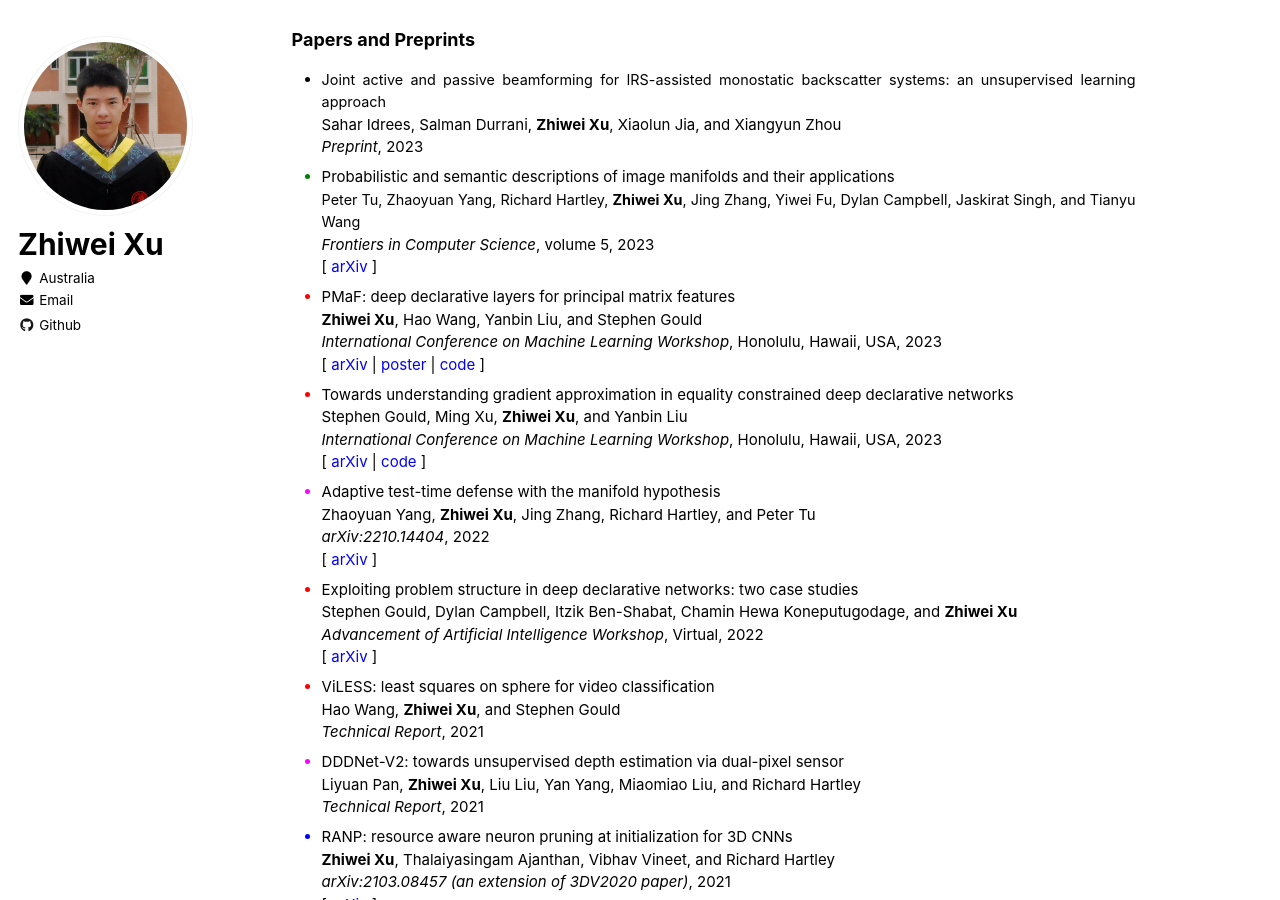
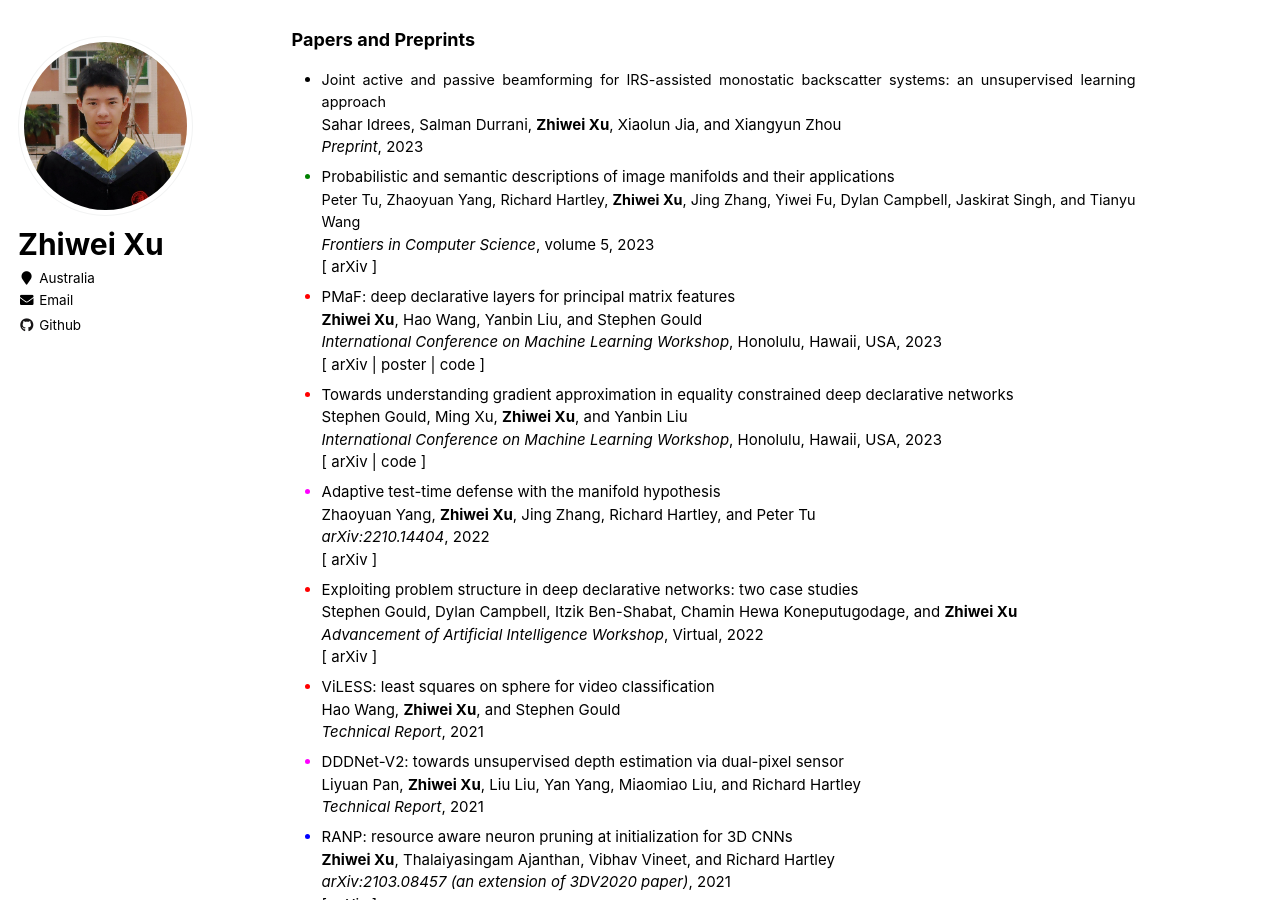
Before and after one commit to zwxu064/zwxu064.github.io, a Jekyll site: the page built from _pages/about.html, in a window 1280 px wide and 900 px high, scrolled down 988 px. Built offline with Jekyll 4.4.1, drawn with Linux system fonts in a browser that asks for light colours.

Commit message:
Update about.html

```diff
--- a/_pages/about.html
+++ b/_pages/about.html
@@ -65,34 +65,34 @@ redirect_from:
       <div><span style="color:black;font-size:0.96em">Peter Tu, Zhaoyuan Yang, Richard Hartley, <strong>Zhiwei Xu</strong>, Jing Zhang, Yiwei Fu,
 	  Dylan Campbell, Jaskirat Singh, and Tianyu Wang</span></div>
       <div><span style="color:black"><i>Frontiers in Computer Science</i>, volume 5, 2023</span></div>
-      <div><span style="color:black">[ <a href="https://arxiv.org/abs/2307.02881" target="_blank">arXiv</a> ]</span></div>
+      <div><span style="color:black">[ <a style="color: inherit;"  href="https://arxiv.org/abs/2307.02881" target="_blank">arXiv</a> ]</span></div>
   </li>
 
   <li style="color:red"><div><span style="color:black">PMaF: deep declarative layers for principal matrix features</span></div>
       <div><span style="color:black;font-size:1em"><strong>Zhiwei Xu</strong>, Hao Wang, Yanbin Liu, and Stephen Gould</span></div>
       <div><span style="color:black"><i>International Conference on Machine Learning Workshop</i>, Honolulu, Hawaii, USA, 2023</span></div>
-      <div><span style="color:black">[ <a href="https://arxiv.org/abs/2306.14759" target="_blank">arXiv</a>
-        | <a href="../files/PMaF_poster.pdf" target="_blank">poster</a>
-	| <a href="https://github.com/anucvml/ddn/tree/master/apps/PMaF" target="_blank">code</a> ]</span></div>
+      <div><span style="color:black">[ <a style="color: inherit;" href="https://arxiv.org/abs/2306.14759" target="_blank">arXiv</a>
+        | <a style="color: inherit;" href="../files/PMaF_poster.pdf" target="_blank">poster</a>
+	| <a style="color: inherit;" href="https://github.com/anucvml/ddn/tree/master/apps/PMaF" target="_blank">code</a> ]</span></div>
   </li>
 
   <li style="color:red"><div><span style="color:black">Towards understanding gradient approximation in equality constrained deep declarative networks</span></div>
       <div><span style="color:black;font-size:1em">Stephen Gould, Ming Xu, <strong>Zhiwei Xu</strong>, and Yanbin Liu</span></div>
       <div><span style="color:black"><i>International Conference on Machine Learning Workshop</i>, Honolulu, Hawaii, USA, 2023</span></div>
-      <div><span style="color:black">[ <a href="https://arxiv.org/abs/2306.14054" target="_blank">arXiv</a>
-		      | <a href="https://github.com/anucvml/ddn/tree/master/apps/approxgrad" target="_blank">code</a> ]</span></div>
+      <div><span style="color:black">[ <a style="color: inherit;" href="https://arxiv.org/abs/2306.14054" target="_blank">arXiv</a>
+		      | <a style="color: inherit;" href="https://github.com/anucvml/ddn/tree/master/apps/approxgrad" target="_blank">code</a> ]</span></div>
   </li>
 
   <li style="color:fuchsia"><div><span style="color:black">Adaptive test-time defense with the manifold hypothesis</span></div>
       <div><span style="color:black;font-size:1em">Zhaoyuan Yang, <strong>Zhiwei Xu</strong>, Jing Zhang, Richard Hartley, and Peter Tu</span></div>
       <div><span style="color:black"><i>arXiv:2210.14404</i>, 2022</span></div>
-      <div><span style="color:black">[ <a href="https://arxiv.org/abs/2210.14404" target="_blank">arXiv</a> ]</span></div>
+      <div><span style="color:black">[ <a style="color: inherit;" href="https://arxiv.org/abs/2210.14404" target="_blank">arXiv</a> ]</span></div>
   </li>
 
   <li style="color:red"><div><span style="color:black">Exploiting problem structure in deep declarative networks: two case studies</span></div>
       <div><span style="color:black;font-size:1em">Stephen Gould, Dylan Campbell, Itzik Ben-Shabat, Chamin Hewa Koneputugodage, and <strong>Zhiwei Xu</strong></span></div>
       <div><span style="color:black"><i>Advancement of Artificial Intelligence Workshop</i>, Virtual, 2022</span></div>
-      <div><span style="color:black">[ <a href="https://arxiv.org/abs/2202.12404" target="_blank">arXiv</a> ]</span></div>
+      <div><span style="color:black">[ <a style="color: inherit;" href="https://arxiv.org/abs/2202.12404" target="_blank">arXiv</a> ]</span></div>
   </li>
 
   <li style="color:red"><div><span style="color:black">ViLESS: least squares on sphere for video classification</span></div>
@@ -108,48 +108,48 @@ redirect_from:
   <li style="color:blue"><div><span style="color:black">RANP: resource aware neuron pruning at initialization for 3D CNNs</span></div>
       <div><span style="color:black;font-size:1em"><strong>Zhiwei Xu</strong>, Thalaiyasingam Ajanthan, Vibhav Vineet, and Richard Hartley</span></div>
       <div><span style="color:black"><i>arXiv:2103.08457 (an extension of 3DV2020 paper)</i>, 2021</span></div>
-      <div><span style="color:black">[ <a href="https://arxiv.org/abs/2103.08457" target="_blank">arXiv</a> ]</span></div>
+      <div><span style="color:black">[ <a style="color: inherit;" href="https://arxiv.org/abs/2103.08457" target="_blank">arXiv</a> ]</span></div>
   </li>
 
   <li style="color:fuchsia"><div><span style="color:black">Refining semantic segmentation with superpixel by transparent initialization and sparse encoder</span></div>
       <div><span style="color:black;font-size:1em"><strong>Zhiwei Xu</strong>, Thalaiyasingam Ajanthan, and Richard Hartley</span></div>
       <div><span style="color:black"><i>arXiv:2010.04363</i>, 2020</span></div>
-      <div><span style="color:black">[ <a href="https://arxiv.org/abs/2010.04363" target="_blank">arXiv</a> ]</span></div>
+      <div><span style="color:black">[ <a style="color: inherit;" href="https://arxiv.org/abs/2010.04363" target="_blank">arXiv</a> ]</span></div>
   </li>
 
   <li style="color:blue"><div><span style="color:black">RANP: resource aware neuron pruning at initialization for 3D CNNs</span></div>
       <div><span style="color:black;font-size:1em"><strong>Zhiwei Xu</strong>, Thalaiyasingam Ajanthan, Vibhav Vineet, and Richard Hartley</span></div>
       <div><span style="color:black"><i>International Conference on 3D Vision</i>, pages 180-189, Virtual Fukuoka, Japan, 2020 (<span style="color:red">Oral</span>)</span></div>
-      <div><span style="color:black">[ <a href="https://arxiv.org/abs/2010.02488" target="_blank">arXiv</a>
-        | <a href="./files/3DV2020_slides.pdf" target="_blank">slides</a>
-        | <a href="https://github.com/zwxu064/RANP.git" target="_blank">code</a>
+      <div><span style="color:black">[ <a style="color: inherit;" href="https://arxiv.org/abs/2010.02488" target="_blank">arXiv</a>
+        | <a style="color: inherit;" href="./files/3DV2020_slides.pdf" target="_blank">slides</a>
+        | <a style="color: inherit;" href="https://github.com/zwxu064/RANP.git" target="_blank">code</a>
         | <span style="color:red">best student paper</span> ]</span></div>
   </li>
 
   <li style="color:orange"><div><span style="color:black">Fast and differentiable message passing on pairwise Markov random fields</span></div>
       <div><span style="color:black;font-size:1em"><strong>Zhiwei Xu</strong>, Thalaiyasingam Ajanthan, and Richard Hartley</span></div>
       <div><span style="color:black"><i>Asian Conference on Computer Vision</i>, pages 523-540, Virtual Kyoto, Japan, 2020 (<span style="color:red">Oral</span>)</span></div>
-      <div><span style="color:black">[ <a href="https://arxiv.org/abs/1910.10892" target="_blank">arXiv</a>
-        | <a href="./files/ACCV2020_slides.pdf" target="_blank">slides</a>
-	| <a href="https://github.com/zwxu064/MPLayers.git" target="_blank">code</a> ]</span></div>
+      <div><span style="color:black">[ <a style="color: inherit;" href="https://arxiv.org/abs/1910.10892" target="_blank">arXiv</a>
+        | <a style="color: inherit;" href="./files/ACCV2020_slides.pdf" target="_blank">slides</a>
+	| <a style="color: inherit;" href="https://github.com/zwxu064/MPLayers.git" target="_blank">code</a> ]</span></div>
   </li>
 
   <li><div>Interesting components detection for space satellites from ISAR image via feature probabilistic estimation</div>
       <div><span style="color:black;font-size:1em"><strong>Zhiwei Xu</strong>, Lei Zhang, Mengdao Xing, Karen M. von Deneen, and Lei Ran</span></div>
       <div><i>IET Image Processing</i>, 9(6), pages 506-515, 2015</div>
-      <div>[ <a href="http://ieeexplore.ieee.org/xpl/articleDetails.jsp?arnumber=7112870&queryText=zhiwei+xu+lei+zhang&matchBoolean=true&newsearch=true&searchField=Search_All" target="_blank">paper</a> ]</div>
+      <div>[ <a style="color: inherit;" href="http://ieeexplore.ieee.org/xpl/articleDetails.jsp?arnumber=7112870&queryText=zhiwei+xu+lei+zhang&matchBoolean=true&newsearch=true&searchField=Search_All" target="_blank">paper</a> ]</div>
   </li>
 
   <li><div>Precise cross-range scaling for ISAR images using feature registration</div>
       <div><span style="color:black;font-size:1em"><strong>Zhiwei Xu</strong>, Lei Zhang, and Mengdao Xing</span></div>
       <div><i>IEEE Geoscience and Remote Sensing Letters</i>, 11(10), pages 1792-1796, 2014</div>
-      <div>[ <a href="http://ieeexplore.ieee.org/xpl/articleDetails.jsp?tp=&arnumber=6779610&matchBoolean%3Dtrue%26queryText%3Dzhiwei+xu+lei+zhang" target="_blank">paper</a> ]</div>
+      <div>[ <a style="color: inherit;" href="http://ieeexplore.ieee.org/xpl/articleDetails.jsp?tp=&arnumber=6779610&matchBoolean%3Dtrue%26queryText%3Dzhiwei+xu+lei+zhang" target="_blank">paper</a> ]</div>
   </li>
 
   <li><div>A fast BP algorithm with wavenumber spectrum fusion for highresolution spotlight SAR imaging</div>
       <div><span style="color:black;font-size:1em">Lei Zhang, Haolin Li, Zhijun Qiao, and <strong>Zhiwei Xu</strong></span></div>
       <div><i>IEEE Geoscience and Remote Sensing Letters</i>, 11(9), pages 1460-1464, 2014</div>
-      <div>[ <a href="http://ieeexplore.ieee.org/xpl/articleDetails.jsp?tp=&arnumber=6725618&matchBoolean%3Dtrue%26queryText%3DA+fast+BP+algorithm+with+wavenumber+spectrum+fusion+for+highresolution+spotlight+SAR+imaging" target="_blank">paper</a> ]</div>
+      <div>[ <a style="color: inherit;" href="http://ieeexplore.ieee.org/xpl/articleDetails.jsp?tp=&arnumber=6725618&matchBoolean%3Dtrue%26queryText%3DA+fast+BP+algorithm+with+wavenumber+spectrum+fusion+for+highresolution+spotlight+SAR+imaging" target="_blank">paper</a> ]</div>
   </li>
 
   <li><div>Multi-perspective ISAR image fusion using motional parameters estimation and nonnegative matrix factorization</div>
@@ -160,13 +160,13 @@ redirect_from:
   <li><div>Uniform rotational motion compensation for ISAR targets from image domain</div>
       <div><span style="color:black;font-size:1em"><strong>Zhiwei Xu</strong>, Lei Zhang, Mengdao Xing, and Gang Xu</span></div>
       <div><i>IEEE Conference on Signal and Image Processing (CSIP)</i>, Xi'an, China, pages 166-170, 2014 (<span style="color:red">Oral</span>)</div>
-      <div>[ <a href="http://ieeexplore.ieee.org/xpl/articleDetails.jsp?tp=&arnumber=6889224&matchBoolean%3Dtrue%26queryText%3Dzhiwei+xu+lei+zhang" target="_blank">paper</a> ]</div>
+      <div>[ <a style="color: inherit;" href="http://ieeexplore.ieee.org/xpl/articleDetails.jsp?tp=&arnumber=6889224&matchBoolean%3Dtrue%26queryText%3Dzhiwei+xu+lei+zhang" target="_blank">paper</a> ]</div>
   </li>
 
   <li><div>Azimuth scaling for ISAR images with feature registration</div>
       <div><span style="color:black;font-size:1em"><strong>Zhiwei Xu</strong>, Lei Zhang, and Mengdao Xing</span></div>
       <div><i>IEEE Congress on Image and Signal Processing (CISP)</i>, Hangzhou, China, pages 1568-1572, 2013 (<span style="color:red">Oral</span>)
-      <div>[ <a href="https://doi.org/10.1109/CISP.2013.6743925" target="_blank">paper</a> ]</div>
+      <div>[ <a style="color: inherit;" href="https://doi.org/10.1109/CISP.2013.6743925" target="_blank">paper</a> ]</div>
   </li>
 
   <li><div>Method for detecting components by using local feature registration</div>
```
